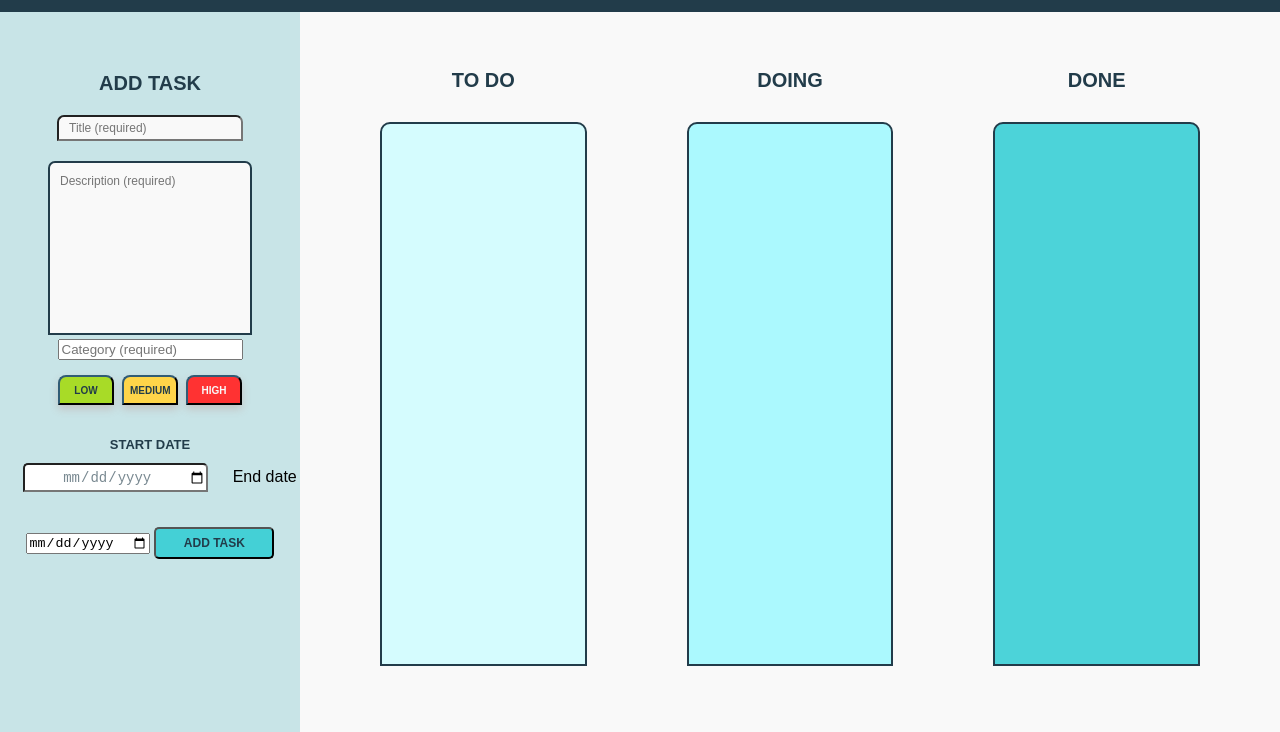
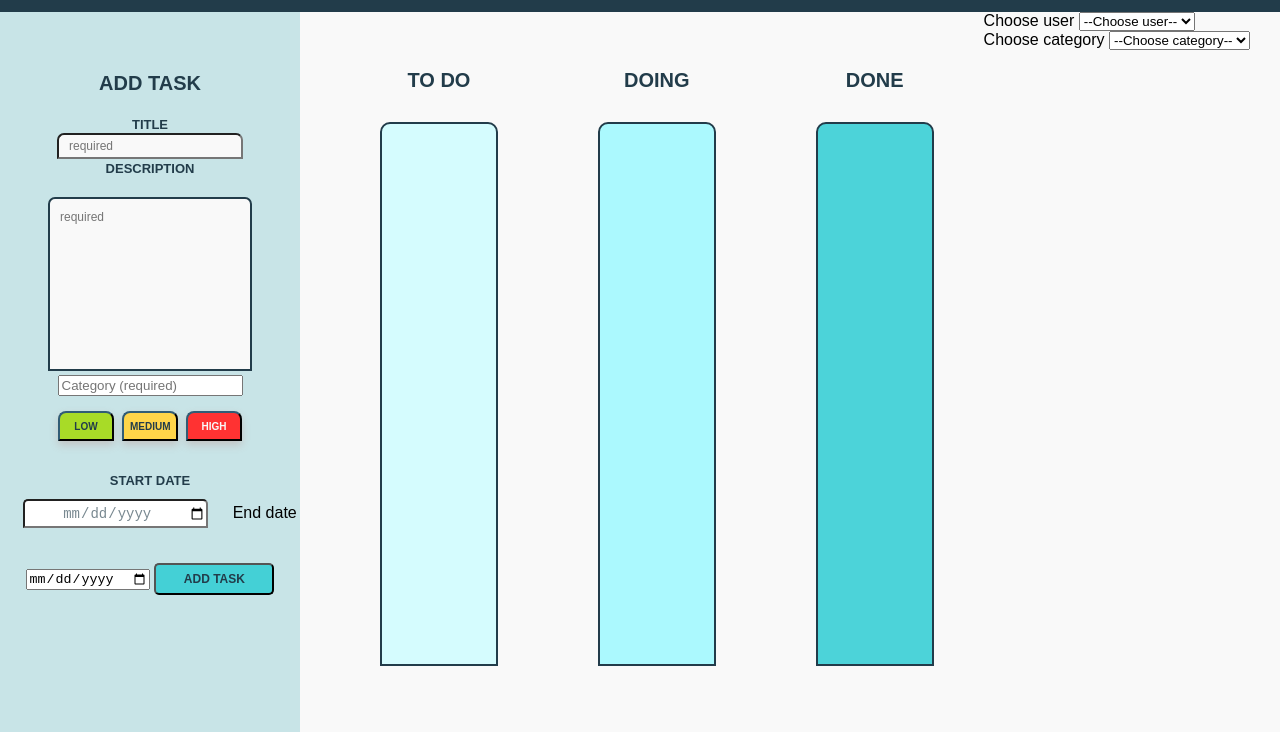
Before and after one commit to JoseSousaCastro/project3-frontend, a plain HTML site: page home.html in a window 1280 px wide. Shown: the part 68-800 px from the top of the page. Drawn offline with Linux system fonts and the light colour scheme; sample sign-in values are in the browser's storage.

Commit message:
pequenas alterações html

```diff
--- a/home.html
+++ b/home.html
@@ -1,6 +1,4 @@
-<!--
-    linha 33 - código para relógio com data e hora
--->
+
 
 <!DOCTYPE html>
 <html lang="en">
@@ -13,33 +11,18 @@
   </head>
   <body>
     <header>
-      <img
-        src="multimedia/logo-scrum-05.png"
-        id="logo-header"
-        height="50"
-        draggable="false"
-      />
+      <img src="multimedia/logo-scrum-05.png" id="logo-header" height="50" draggable="false" />
       <nav class="nav-menu-left">
         <ul>
           <li id="nav-home"><a href="home.html">My Scrum</a></li>
-          <li id="nav-retro">
-            <a href="retrospectives-list.html">Retrospectives</a>
-          </li>
+          <li id="nav-retro"><a href="retrospectives-list.html">Retrospectives</a></li>
           <li id="users-info"><a href="#" id="openModal">Users</a></li>
         </ul>
       </nav>
       <div class="nav-menu-right">
-        <img
-          src="multimedia/prf-img-placeholder.PNG"
-          id="profile-pic"
-          draggable="false"
-        />
+        <img src="multimedia/prf-img-placeholder.PNG" id="profile-pic" draggable="false"/>
         <a href="edit-profile.html" id="first-name-label" draggable="false"></a>
-        <button
-          class="logout-button"
-          id="logout-button-header"
-          draggable="false"
-        >
+        <button class="logout-button" id="logout-button-header" draggable="false">
           <img src="multimedia/logout.png" alt="Logout Icon" />
           Logout
         </button>
@@ -50,36 +33,17 @@
       <aside>
         <div class="add-task-container">
           <h3 id="addTask-h3">Add task</h3>
-          <input
-            type="text"
-            id="taskName"
-            placeholder="Title (required)"
-            maxlength="19"
-          />
-          <textarea
-            id="taskDescription"
-            placeholder="Description (required)"
-          ></textarea>
-          <input
-            type="text"
-            id="taskCategory"
-            placeholder="Category (required)"
-            maxlength="19"
-          />
+          <label id="task-name-label">Title</label>
+          <input type="text" id="taskName" placeholder="required" maxlength="19" />
+          <label id="task-description-label">Description</label>
+          <textarea id="taskDescription" placeholder="required"></textarea>
+          <input type="text" id="taskCategory" placeholder="Category (required)" maxlength="19" />
           <div class="priority-buttons-home">
-            <button class="priority-button-home low" id="low-button-home">
-              Low
-            </button>
-            <button class="priority-button-home medium" id="medium-button-home">
-              Medium
-            </button>
-            <button class="priority-button-home high" id="high-button-home">
-              High
-            </button>
+            <button class="priority-button-home low" id="low-button-home">Low</button>
+            <button class="priority-button-home medium" id="medium-button-home">Medium</button>
+            <button class="priority-button-home high" id="high-button-home">High</button>
           </div>
-          <label class="labels-task-dates" id="label-startDate"
-            >Start date</label
-          >
+          <label class="labels-task-dates" id="label-startDate">Start date</label>
           <input type="date" id="task-startDate" required />
           <label class="labels-task-dates" id="label-endDate">End date</label>
           <input type="date" id="taskEndDate" required />
@@ -107,14 +71,28 @@
             <button id="cancel-delete-button">Cancel</button>
           </div>
         </div>
+        <div>
+          <div id="user-selection">
+            <label id="choose-user>">Choose user</label>
+            <select id="users-select">
+              <option value="0">--Choose user--</option>
+            </select>
+          </div>
+          <div id="category-selection">
+            <label id="choose-category">Choose category</label>
+            <select id="category-select">
+              <option value="0">--Choose category--</option>
+            </select>
+          </div>
+        </div>
       </main>
     </div>
     <footer>
       <div class="footer-content">
+        <div class="label-left">&copy; José Sousa Castro</div>
+        <div class="label-right">Programação Avançada em Java</div>
         <div class="label-left">&copy; Ricardo Elias Luís</div>
-        <div class="label-right">Programação Avançada em Java</div>
-        <div class="label-left">&copy; José Sousa Castro</div>
-        <div class="label-right">Projeto 2</div>
+        <div class="label-right">Projeto 3</div>
         <div class="label-left">&copy; Vasco Castro</div>
       </div>
     </footer>
--- a/main.css
+++ b/main.css
@@ -491,7 +491,9 @@ aside h3 {
 }
 /* Definições do botão de adicionar task */
 #label-startDate,
-#label-limitDate {
+#label-limitDate,
+#task-name-label,
+#task-description-label {
   margin-block: 20px;
   margin-inline: 60px;
   text-align: center;
```
Also changed, not shown: edit-profile.html (+4 -4 lines), retrospective-details.html (+4 -4 lines), retrospectives-list.html (+4 -4 lines), task.html (+3 -3 lines).
